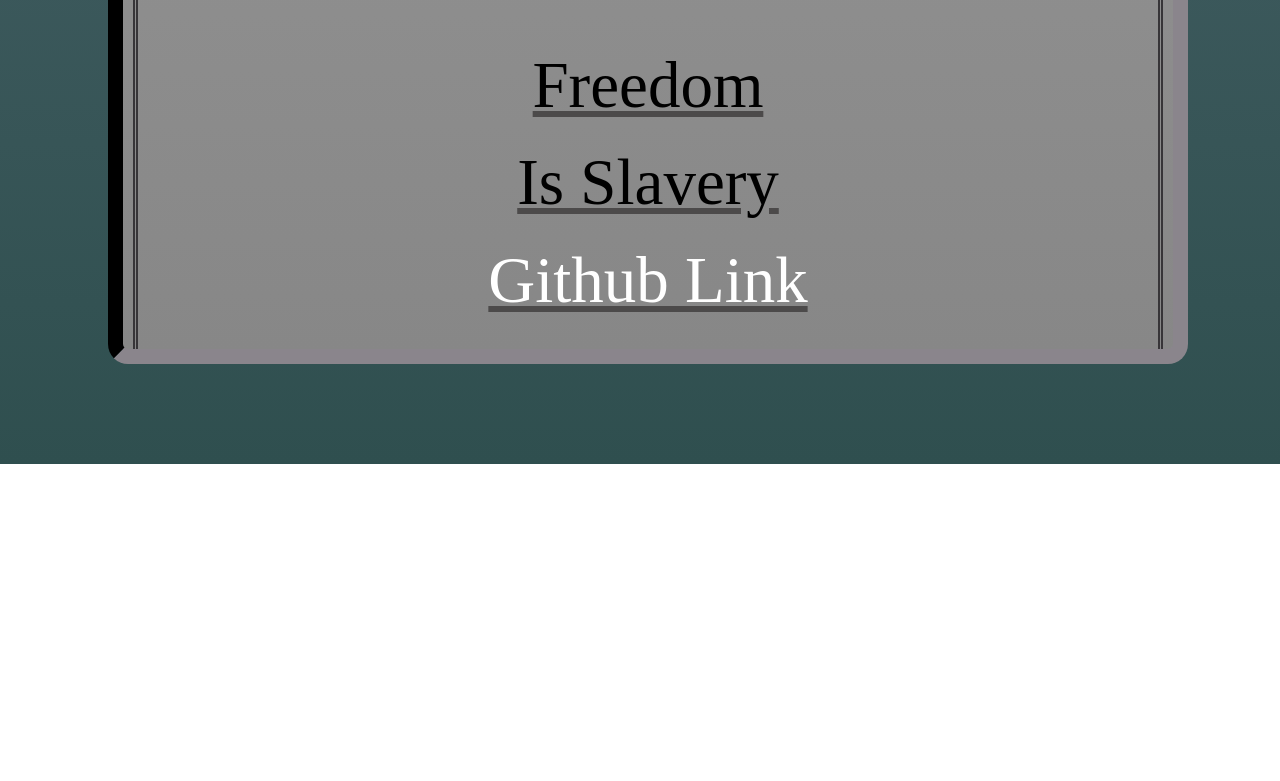
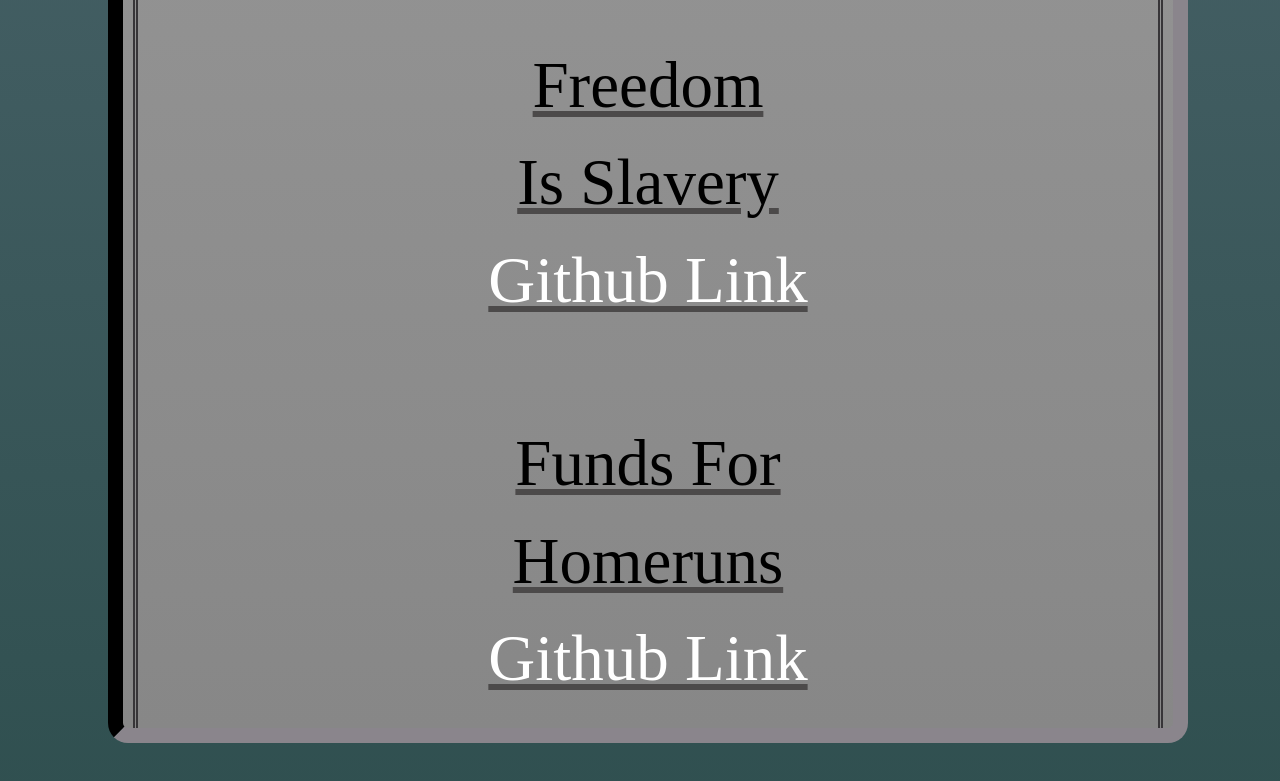
Before and after one commit to readerextrodinaire/readerextra-s-projects, a plain HTML site: page finishedprojects.html in a window 1280 px wide. Shown: the part 2152-2933 px from the top of the page. Before the commit the page ends 2616 px from the top, so only its background shows below. Drawn offline with nearby package versions, Linux system fonts and the light colour scheme.

Commit message:
Update finishedprojects.html

```diff
--- a/finishedprojects.html
+++ b/finishedprojects.html
@@ -67,6 +67,11 @@
                 <br />
                 <a href="https://github.com/readerextrodinaire/readerextra-s-projects/tree/master/freedomisslavery" class="github"> Github Link </a>
             </div>
+            <div class="dropbtn" style="margin-bottom: -10px;">
+                <a href="Funds_for_Homeruns.html" class="project"> Funds For <br /> Homeruns </a>
+                <br />
+                <a href="https://github.com/readerextrodinaire/readerextra-s-projects/tree/master/funds-for-homeruns"class="github"> Github Link </a>
+            </div>
     </div>
   </body>
 </html>
```
